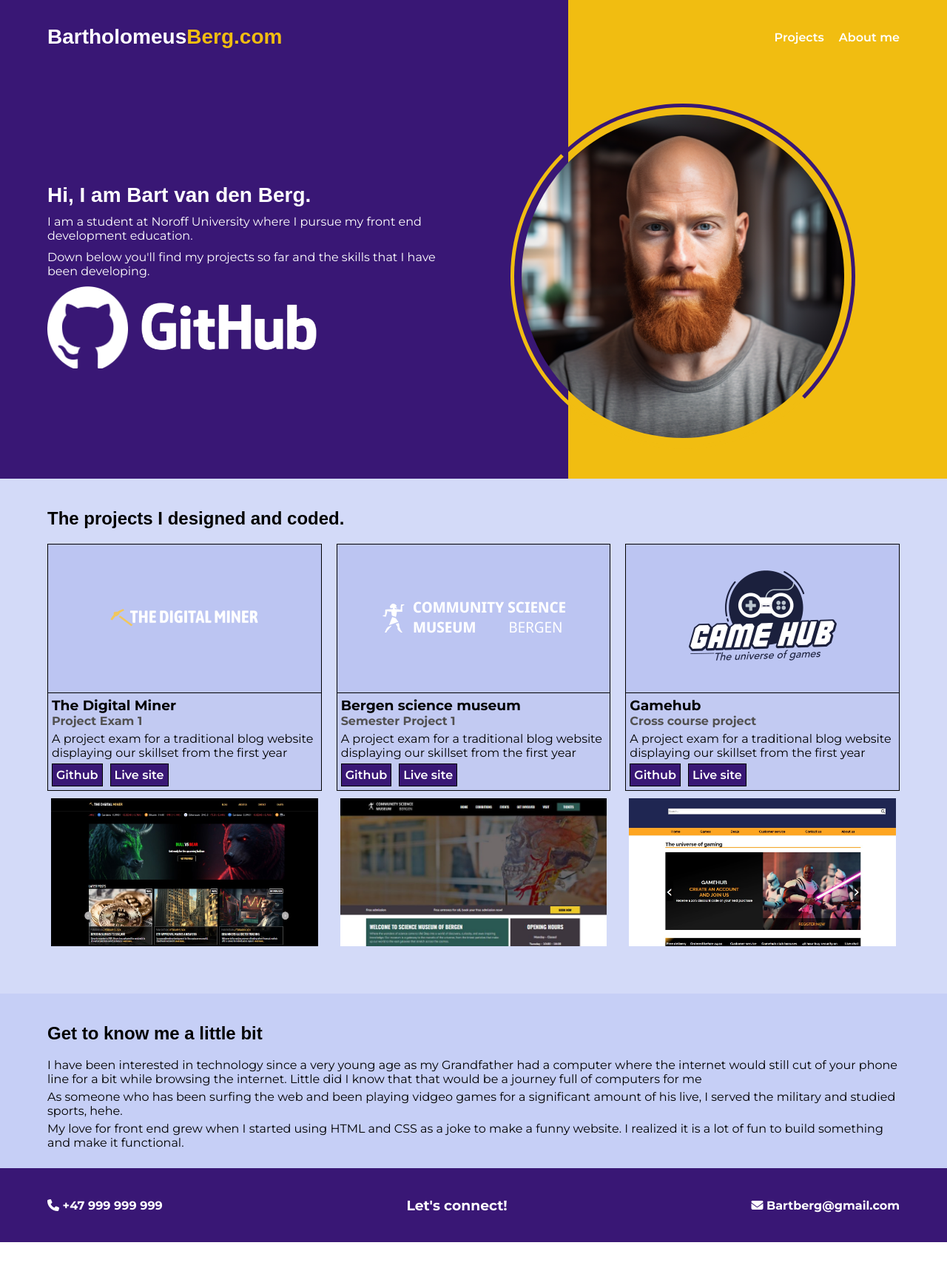
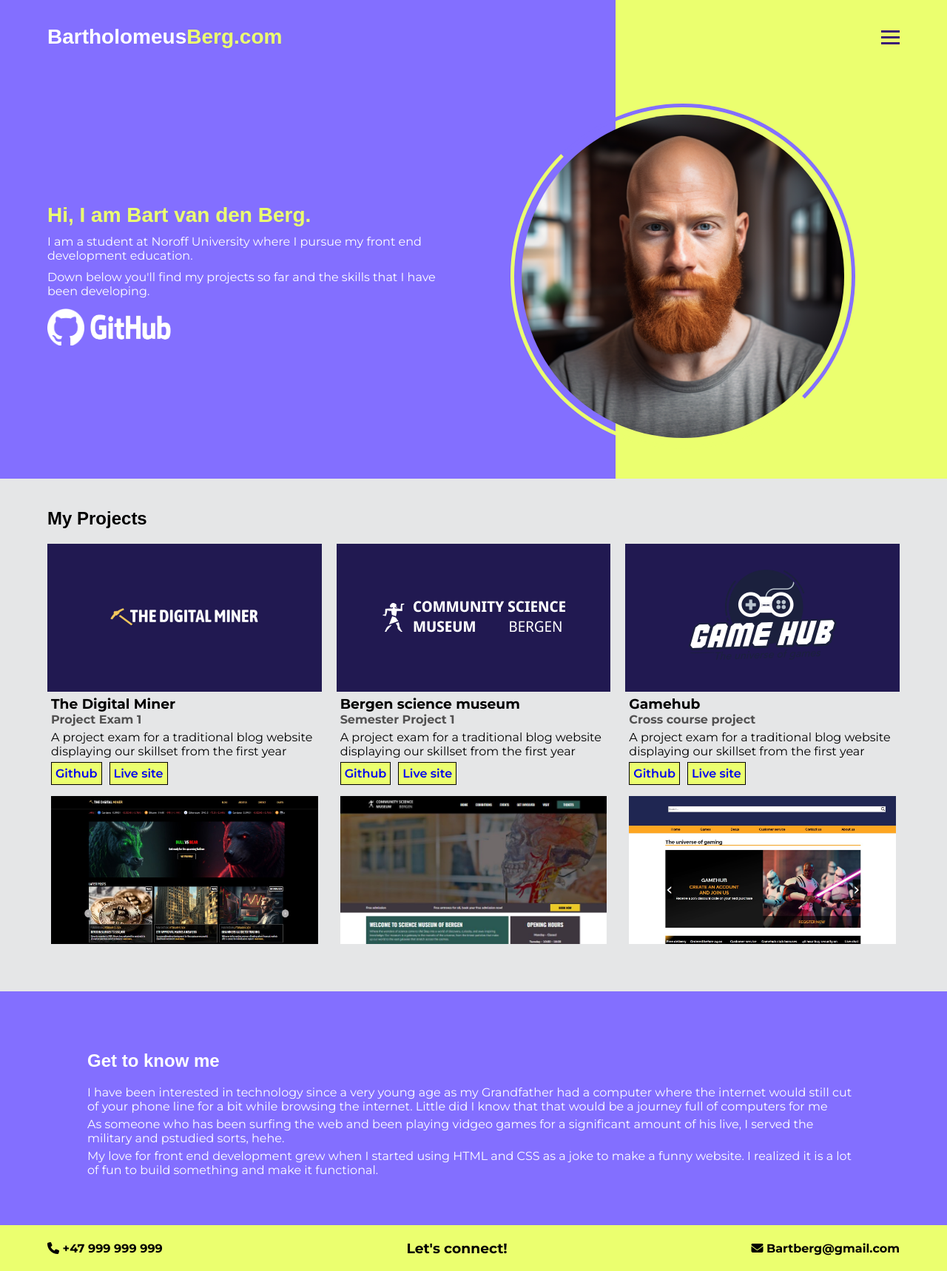
Before and after one commit to Barvand/portfolio-1, a plain HTML site: page index.html in a window 1280 px wide. Shown: the whole page at 74% size. Before the commit the page ends 1679 px from the top, so only its background shows below. Drawn offline with Linux system fonts and the light colour scheme; a web font is replaced by a local one.

Commit message:
updated portfolio

```diff
--- a/css/display.css
+++ b/css/display.css
@@ -3,6 +3,7 @@
 .hero-text {
   display: flex;
 }
+
 
 /* flex-direction: Column */
 .hero-text {
--- a/css/global.css
+++ b/css/global.css
@@ -7,7 +7,7 @@ body {
 header {
   background: black;
   align-content: center;
-  background: linear-gradient(to right, #391775 60%, #f1bd11 40%);
+  background: linear-gradient(to right, #836FFF 65%, #EBFF6F 35%);
 }
 
 nav {
@@ -29,6 +29,9 @@ ul {
   padding: 0;
 }
 
+a {
+  text-decoration: none;
+}
 .website-logo {
   font-family: "Asap Condensed", sans-serif;
   font-weight: 700;
@@ -37,7 +40,7 @@ ul {
 }
 
 .logo-span-color {
-  color: #f1bd11;
+  color: #EBFF6F;
 }
 
 li {
@@ -93,7 +96,7 @@ p {
 /*  First Section Hero Container */
 
 .introduction-hero {
-  background: linear-gradient(to right, #391775 60%, #f1bd11 40%);
+  background: linear-gradient(to right, #836FFF 65%, #EBFF6F 35%);
 }
 
 .hero-container {
@@ -105,9 +108,17 @@ p {
   width: 50%;
 }
 
+.hero-text h1 {
+  color: #EBFF6F;
+}
+
+.github-logo-container  {
+  align-items: center;
+}
+
 /*  Second Section Project Cards */
 .project-container {
-  background-color: rgba(111, 132, 230, 0.3);
+  background: #e5e6e7;
   color: black;
 }
 
@@ -132,10 +143,6 @@ p {
 
 .project--text {
   padding: 5px;
-  color: black;
-  border: 1px #000000 solid;
-  border-top: none;
-  background: rgba(153, 167, 228, 0.3);
 }
 
 .project--text--links {
@@ -147,22 +154,22 @@ p {
 
 .project--text-link {
   text-decoration: none;
-  background: #391775;
+  background: #EBFF6F;
   padding: 5px;
   border: 1px solid black;
-  color: white;
   font-weight: 600;
 }
 
 .project--text-link:hover {
   background: #000000;
+  color: #836FFF;
 }
 
 .project--image-holder {
   height: 200px;
   align-items: center;
-  background: #8495e44d;
-  border: 1px solid black;
+  background: #211951;
+  transition: transform 0.3s ease;
 }
 
 .project-card--website-image-container {
@@ -173,27 +180,91 @@ p {
 
 /*  Section three / Contact */
 .contact-container {
-  background-color: #4461e24d;
-  color: black;
+  background-color:#836FFF;
+  color: white;
+  padding: 60px;
 }
 
 
 /* Footer */
 footer {
-  background-color: #391775;
+  background-color: #EBFF6F;
+  color: black;
   margin: 0;
   padding: 0;
   align-self: center;
 }
 
-.footer-text {
-  display: flex;
-  justify-content: center;
-}
-
 .footer--contact-information {
-  height: 100px;
   display: flex;
   justify-content: space-between;
   align-items: center;
 }
+
+/*  Hamburger menu */
+
+.bar {
+  display: block;
+  width: 25px;
+  height: 3px;
+  margin: 5px auto;
+  -webkit-transition: all 0.3s ease-in-out;
+  transition: all 0.3s ease-in-out;
+  background-color: #391775;
+}
+
+.hamburger {
+    display: block;
+    cursor: pointer;
+  }
+  .hamburger.active-menu .bar:nth-child(2) {
+    opacity: 0;
+  }
+  .hamburger.active-menu .bar:nth-child(1) {
+    transform: translateY(8px) rotate(45deg);
+  }
+  .hamburger.active-menu .bar:nth-child(3) {
+    transform: translateY(-8px) rotate(-45deg);
+  }
+
+.nav-menu {
+  position: fixed;
+  max-width: 1200px;
+  left: -100%;
+   top: 80px;
+  z-index: 999;
+  gap: 0;
+  display: flex;
+  flex-direction: column;
+  transition: top 0.3s; /* Transition top property for smooth animation */
+  background: linear-gradient(to right, #EBFF6F 65%, #836FFF 35%);
+}
+
+  /* poistioning hamburger icon  */
+  .navbar {
+    justify-content: end;
+    align-content: center;
+    align-items: center;
+  }
+
+  .nav-item {
+    width: 100%;
+    color: black;
+  }
+
+  .nav-link {
+    display: block;
+    transition: 0.7s ease; /* Corrected the transition timing */
+    padding: 20px 20px;
+    color: black;
+  }
+
+  .nav-link:hover {
+    background: linear-gradient(to right, #836FFF 65%, #EBFF6F 35%);
+  }
+
+ .nav-menu.active-menu {
+  width: 90%;
+  left: 50%;
+  transform: translateX(-50%);
+}
--- a/css/images.css
+++ b/css/images.css
@@ -6,17 +6,19 @@
 .hero--image {
   width: 80%;
   padding: 10px;
-  border: solid 5px #391775;
-  border-left: solid 5px #f1bd11;
-  border-bottom: solid 5px #f1bd11;
+  border: solid 5px #836FFF ;
+  border-left: solid 5px #EBFF6F;
+  border-bottom: solid 5px #EBFF6F;
   border-radius: 80%;
 }
 
 .github--logo {
-  width: 50%;
+  width: 125px;
+  height: 59px;
 }
 .github--mark {
-  width: 20%;
+  width: 50px;
+  height: 50px;
 }
 
 .project--image-holder {
@@ -30,4 +32,13 @@
   height: 200px;
   object-fit: cover;
   object-position: top;
+
 }
+
+.project--image {
+transition: transform 0.3s ease;
+}
+
+.project--image:hover {
+  transform: scale(1.1);
+}
--- /dev/null
+++ b/css/media-queries.css
@@ -0,0 +1,28 @@
+@media (max-width: 800px) {
+  .introduction-hero {
+    background: linear-gradient(to bottom, #836fff 60%, #ebff6f 40%);
+  }
+  .hero-container {
+    flex-direction: column;
+  }
+
+  .hero-text {
+    width: 100%;
+  }
+
+  .hero--image--container {
+    justify-content: center;
+    width: 100%;
+  }
+
+  .hero--image {
+    width: 80%;
+  }
+}
+
+/* Media query // footer */
+@media (max-width: 800px) {
+  .footer--contact-information {
+    flex-direction: column;
+  }
+}
--- a/css/styles.css
+++ b/css/styles.css
@@ -1,3 +1,4 @@
 @import "/css/global.css";
 @import "/css/display.css";
 @import "/css/images.css";
+@import "/css/media-queries.css";
--- a/index.html
+++ b/index.html
@@ -17,18 +17,25 @@ rel="stylesheet">
       src="https://kit.fontawesome.com/43c9e5e89e.js"
       crossorigin="anonymous"
     ></script>
+    <script type="module" src="index.js"> </script>
     <link rel="icon" href="images/miningpickdigitalminer.png" />
     <title>Portfolio - Bart van den Berg</title>
   </head>
 
   <body>
     <header>
-      <nav>
-        <ul>
-          <li class="website-logo">Bartholomeus<span class="logo-span-color">Berg.com</span></li>
-          <li> Projects </li>
-          <li> About me </li>
+
+      <nav class="navbar">
+        <h1 class="website-logo">Bartholomeus<span class="logo-span-color">Berg.com</span> </h1>
+        <ul class="nav-menu">
+          <li class="nav-item"> <a href="#projects" class="nav-link"> Projects </a> </li>
+          <li class="nav-item"> <a href="#about-me" class="nav-link"> About me </a> </li>
         </ul>
+        <div class="hamburger">
+          <span class="bar"></span>
+          <span class="bar"></span>
+          <span class="bar"></span>
+        </div>
       </nav>
     </header>
     <main>
@@ -59,7 +66,7 @@ rel="stylesheet">
       </section>
       <section class="project-container">
         <div class="max-width-flex-container">
-        <h2> The projects I designed and coded. </h2>
+        <h2 id="projects"> My Projects </h2>
         <div class="project-grid-container">
 
         <div class="project-card">
@@ -109,7 +116,6 @@ rel="stylesheet">
 
 
          <div class="project-card">
-          <a href="https://cheery-stroopwafel-ddc25d.netlify.app/">
           <figure class="project--image-holder">
         <a class="project--link" href="https://cheery-stroopwafel-ddc25d.netlify.app/">
         <img class="project--image"src="images/gameHub_Logo.png" alt="website for the ecommerce store GameHub">
@@ -134,10 +140,11 @@ rel="stylesheet">
         </section>
         <section class="contact-container">
         <div class="max-width-flex-container">
-          <h2> Get to know me a little bit </h2>
-          <p> I have been interested in technology since a very young age as my Grandfather had a computer where the internet would still cut of your phone line for a bit while browsing the internet. Little did I know that that would be a journey full of computers for me </p>
-          <p> As someone who has been surfing the web and been playing vidgeo games for a significant amount of his live, I served the military and studied sports, hehe.
-            <p> My love for front end grew when I started using HTML and CSS as a joke to make a funny website. I realized it is a lot of fun to build something and make it functional.
+          <h2 id="about-me"> Get to know me </h2>
+          <p> I have been interested in technology since a very young age as my Grandfather had a computer where the internet would still cut of your phone line for a bit while browsing the internet.
+            Little did I know that that would be a journey full of computers for me </p>
+          <p> As someone who has been surfing the web and been playing vidgeo games for a significant amount of his live, I served the military and pstudied sorts, hehe.
+            <p> My love for front end development grew when I started using HTML and CSS as a joke to make a funny website. I realized it is a lot of fun to build something and make it functional.
           </div>
           </div>
           </section>
@@ -146,9 +153,9 @@ rel="stylesheet">
   <footer>
   <div class="max-width-flex-container">
     <div class="footer--contact-information">
-      <h4> <i class="fa-solid fa-phone"></i> +47 999 999 999 </h4>
+      <h4> <i class="fa-solid fa-phone" aria-label="phone"></i> +47 999 999 999 </h4>
       <h3> Let's connect! </h3>
-      <h4> <i class="fa-solid fa-envelope"></i> Bartberg@gmail.com </h4>
+      <h4> <i class="fa-solid fa-envelope" aria-label="envelope"></i> Bartberg@gmail.com </h4>
 
     </div>
   </div>
--- /dev/null
+++ b/index.js
@@ -0,0 +1,24 @@
+const hamburger = document.querySelector(".hamburger");
+const navMenu = document.querySelector(".nav-menu");
+
+function setupHamburgerMenu() {
+  try {
+    hamburger.addEventListener("click", () => {
+      hamburger.classList.toggle("active-menu");
+      navMenu.classList.toggle("active-menu");
+    });
+
+    document.querySelectorAll(".nav-item").forEach((n) =>
+      n.addEventListener("click", () => {
+        hamburger.classList.remove("active-menu");
+        navMenu.classList.remove("active-menu");
+      })
+    );
+  } catch (error) {
+    console.error("Error in hamburgerMenu:", error);
+  }
+}
+
+setupHamburgerMenu();
+
+console.log("hello");
```
